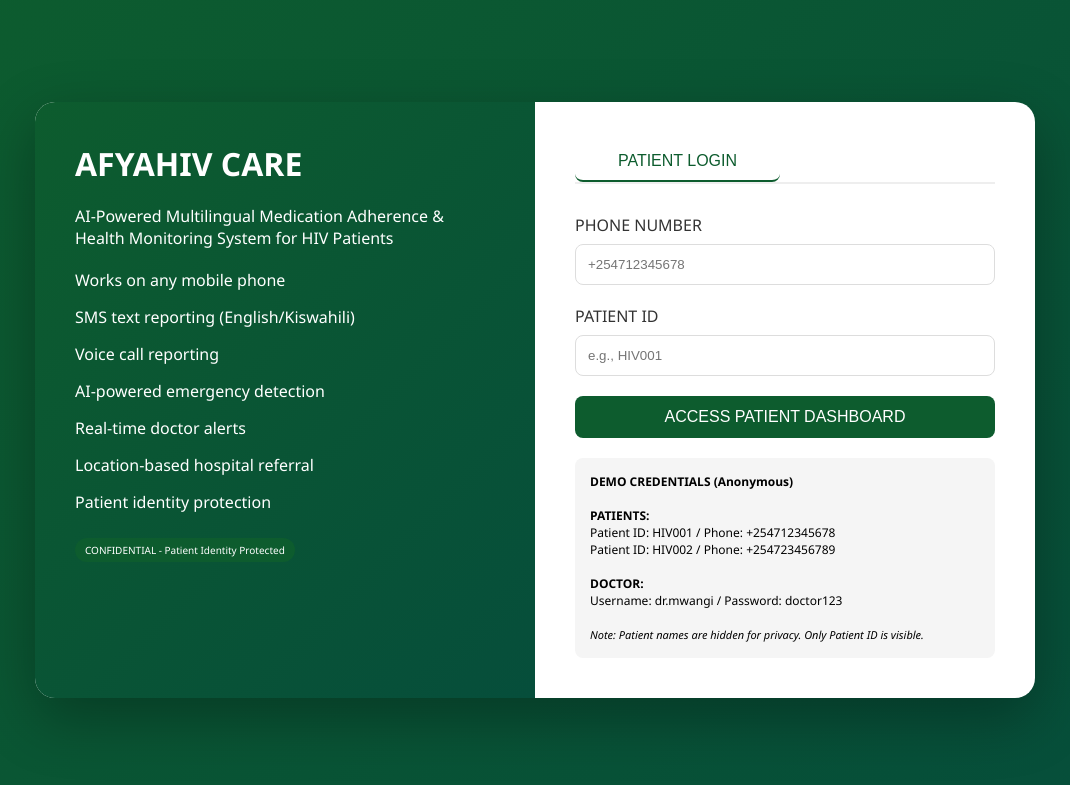
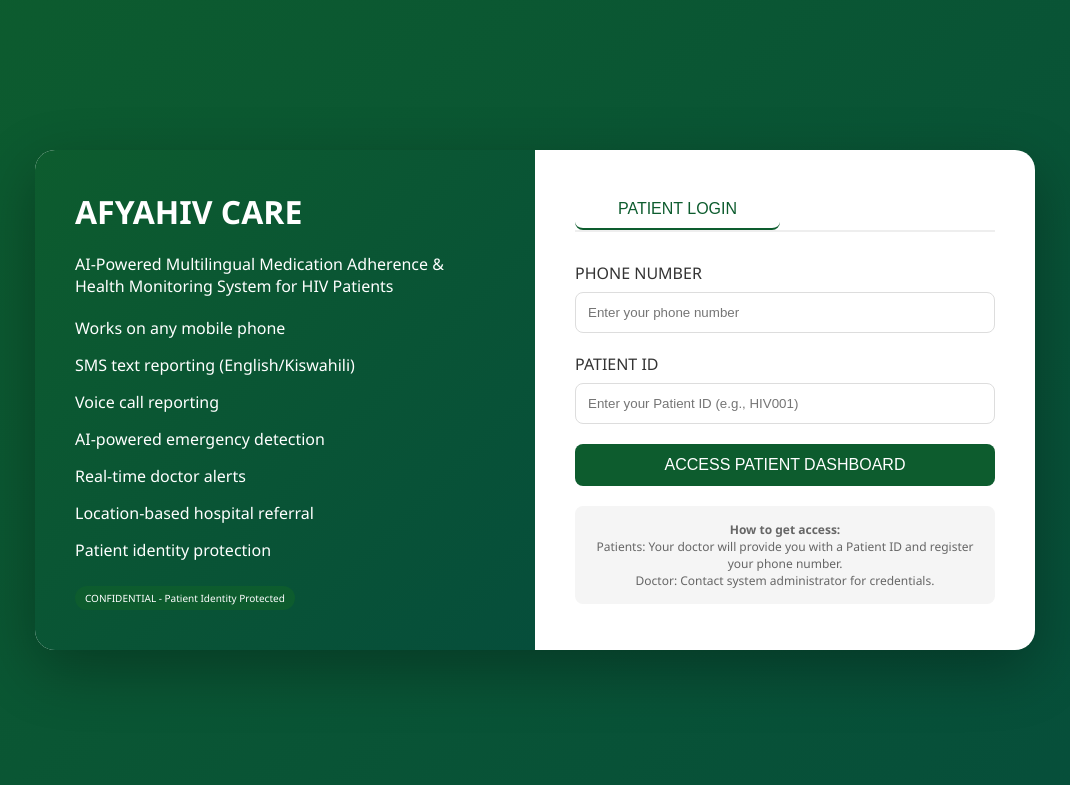
Before and after one commit to George-tech-svg/AFYAHIV-CARE, a Flask app: page / in a window 1280 px wide. Shown: the top 785 px of the page, without its empty margins (105-1175 px from the left). Run offline with Flask 3, Linux system fonts and the light colour scheme.

Commit message:
Update login.html

```diff
--- a/templates/login.html
+++ b/templates/login.html
@@ -22,8 +22,9 @@
         label { display: block; margin-bottom: 8px; color: #333; font-weight: 500; }
         input { width: 100%; padding: 12px; border: 1px solid #ddd; border-radius: 8px; }
         button { width: 100%; padding: 12px; background: #0D5C2E; color: white; border: none; border-radius: 8px; font-size: 16px; cursor: pointer; }
+        button:hover { background: #064E3B; }
         .error { background: #ffebee; color: #c62828; padding: 10px; border-radius: 8px; margin-bottom: 20px; text-align: center; }
-        .demo-credentials { margin-top: 20px; padding: 15px; background: #f5f5f5; border-radius: 8px; font-size: 12px; }
+        .info-text { margin-top: 20px; padding: 15px; background: #f5f5f5; border-radius: 8px; font-size: 12px; text-align: center; color: #666; }
         .security-badge { display: inline-block; background: #0D5C2E; color: white; padding: 5px 10px; border-radius: 20px; font-size: 10px; margin-top: 10px; }
     </style>
 </head>
@@ -54,38 +55,36 @@
             <div class="error">{{ error }}</div>
             {% endif %}
 
+            <!-- Patient Login Form -->
             <form method="POST" action="/patient/login" class="login-form active" id="patientForm">
                 <div class="form-group">
                     <label>PHONE NUMBER</label>
-                    <input type="tel" name="phone" placeholder="+254712345678" required>
+                    <input type="tel" name="phone" placeholder="Enter your phone number" required>
                 </div>
                 <div class="form-group">
                     <label>PATIENT ID</label>
-                    <input type="text" name="patient_id" placeholder="e.g., HIV001" required>
+                    <input type="text" name="patient_id" placeholder="Enter your Patient ID (e.g., HIV001)" required>
                 </div>
                 <button type="submit">ACCESS PATIENT DASHBOARD</button>
             </form>
 
+            <!-- Doctor Login Form -->
             <form method="POST" action="/doctor/login" class="login-form" id="doctorForm">
                 <div class="form-group">
                     <label>USERNAME</label>
-                    <input type="text" name="username" placeholder="dr.mwangi" required>
+                    <input type="text" name="username" placeholder="Enter your username" required>
                 </div>
                 <div class="form-group">
                     <label>PASSWORD</label>
-                    <input type="password" name="password" placeholder="doctor123" required>
+                    <input type="password" name="password" placeholder="Enter your password" required>
                 </div>
                 <button type="submit">ACCESS DOCTOR DASHBOARD</button>
             </form>
 
-            <div class="demo-credentials">
-                <strong>DEMO CREDENTIALS (Anonymous)</strong><br><br>
-                <strong>PATIENTS:</strong><br>
-                Patient ID: HIV001 / Phone: +254712345678<br>
-                Patient ID: HIV002 / Phone: +254723456789<br><br>
-                <strong>DOCTOR:</strong><br>
-                Username: dr.mwangi / Password: doctor123<br><br>
-                <em style="font-size: 11px;">Note: Patient names are hidden for privacy. Only Patient ID is visible.</em>
+            <div class="info-text">
+                <strong>How to get access:</strong><br>
+                Patients: Your doctor will provide you with a Patient ID and register your phone number.<br>
+                Doctor: Contact system administrator for credentials.
             </div>
         </div>
     </div>
```
